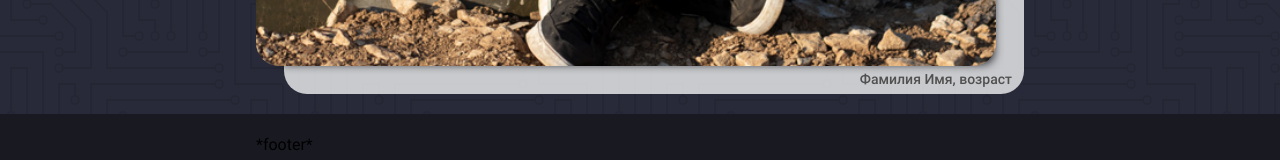
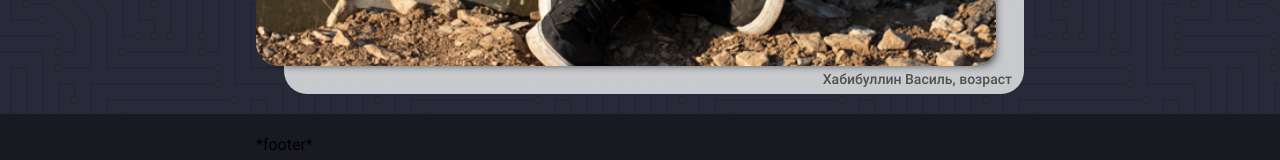
Before and after one commit to GitKhab/gitkhab.com, a Vue app: page / in a window 1280 px wide. Shown: the part 892-1052 px from the top of the page. Built offline with nearby package versions, Linux system fonts and the light colour scheme.

Commit message:
Add person name

```diff
--- a/src/components/Photo.vue
+++ b/src/components/Photo.vue
@@ -7,7 +7,7 @@
       </div>
       <div class="photo__item">
         <div class="photo__image photo__image_back"></div>
-        <div class="photo__caption">Фамилия Имя, возраст</div>
+        <div class="photo__caption">{{ personFullName }}, возраст</div>
       </div>
     </div>
   </div>
@@ -15,7 +15,12 @@
 
 <script>
   export default {
-    name: "Photo"
+    name: "Photo",
+    computed: {
+      personFullName () {
+        return (this.$store.state.person.lastName + ' ' + this.$store.state.person.firstName);
+      }
+    }
   }
 </script>
 
--- a/src/store/index.js
+++ b/src/store/index.js
@@ -5,6 +5,10 @@ Vue.use(Vuex)
 
 export default new Vuex.Store({
   state: {
+    person: {
+      firstName: 'Василь',
+      lastName: 'Хабибуллин'
+    },
     domain: {
       sld: 'GitKhab',
       tld: 'com'
```
